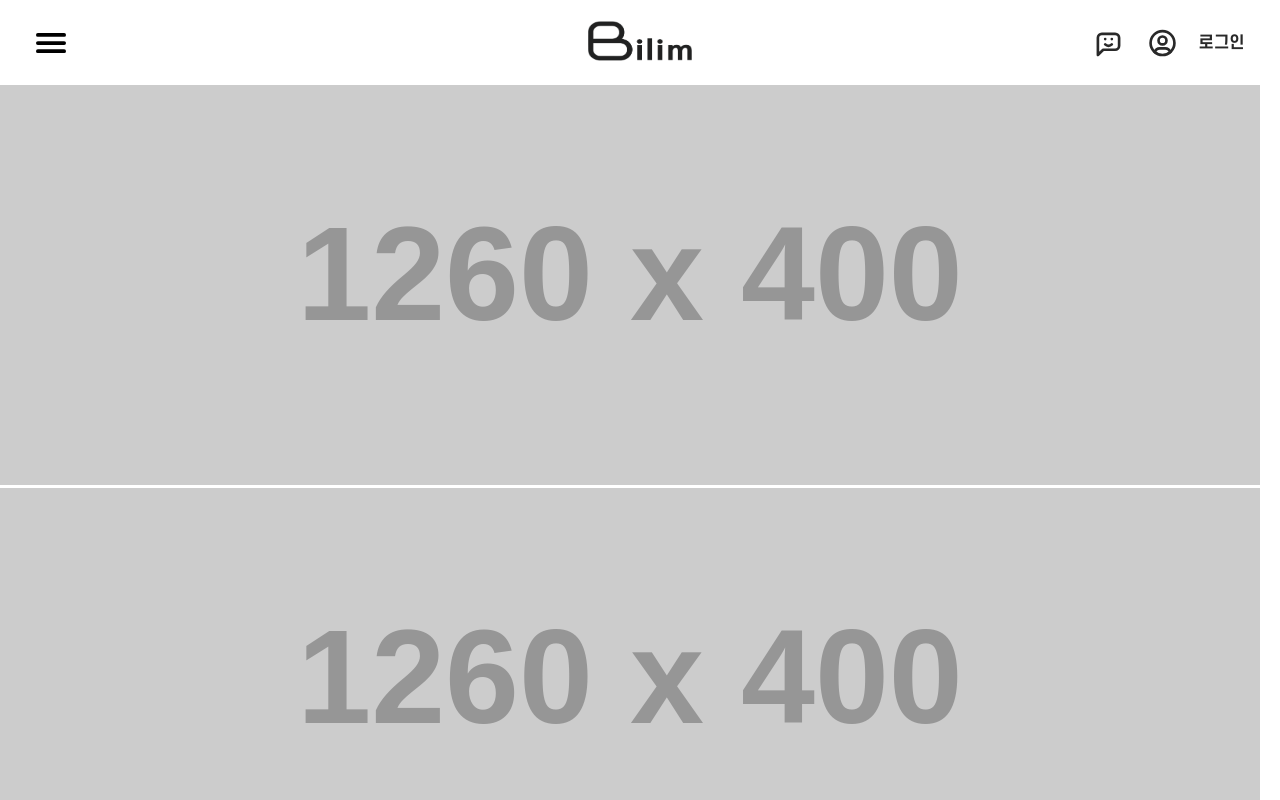
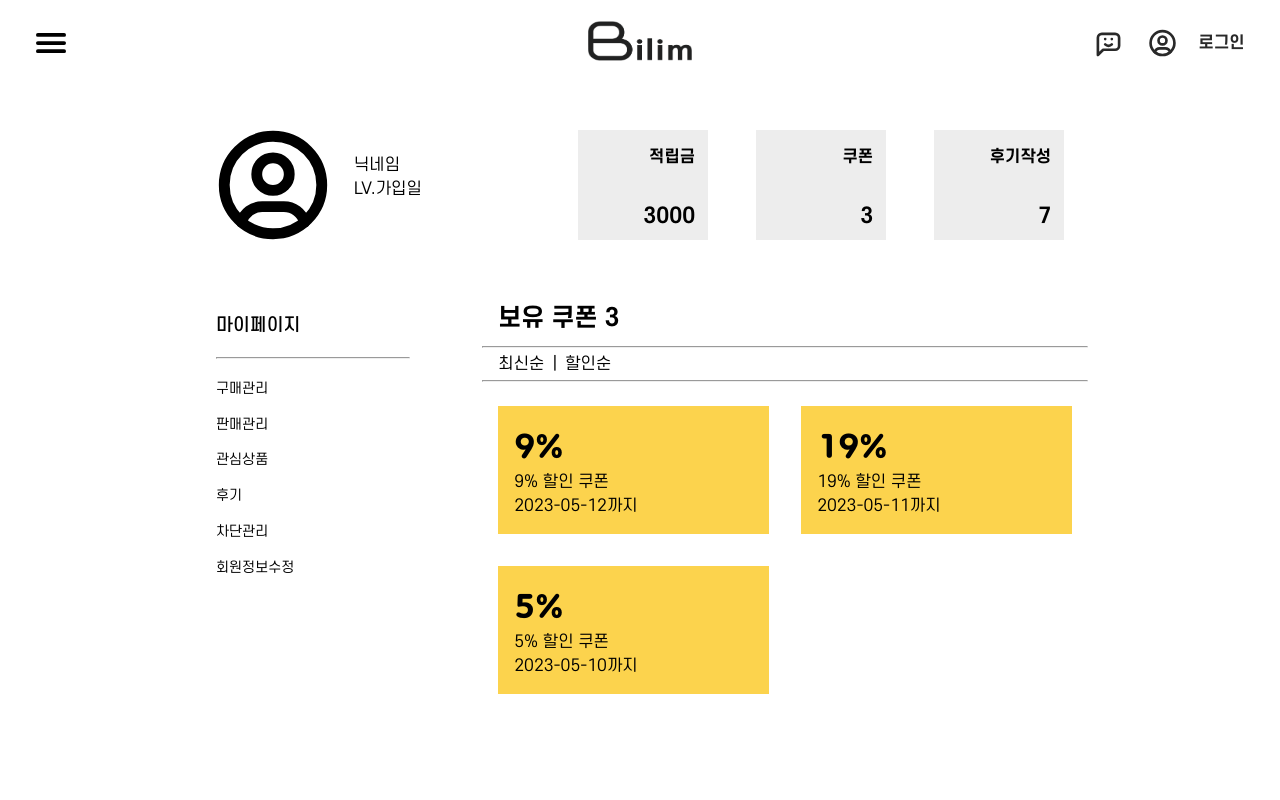
Before and after one commit to jh0neee/Billim-front, a React (Create React App) app: page /mypage/coupon in a window 1280 px wide. Before the commit this address led to /. Shown: the top 800 px of the page. Built offline with nearby package versions, Linux system fonts and the light colour scheme.

Commit message:
feat:Add Coupon component

```diff
--- a/src/App.js
+++ b/src/App.js
@@ -21,6 +21,7 @@ import Review from "./components/MyPage/Review.jsx";
 import BlockManagement from "./components/MyPage/BlockManagement.jsx";
 import EditMember from "./components/MyPage/EditMember.jsx";
 import NewProduct from "./pages/NewProduct.jsx";
+import MyPageCoupon from "./components/MyPage/MyPageCoupon.jsx";
 
 function App() {
   return (
@@ -52,6 +53,7 @@ function App() {
             <Route path='/mypage/review' element={<Review />} />
             <Route path='/mypage/block' element={<BlockManagement />} />
             <Route path='/mypage/member' element={<EditMember />} />
+            <Route path='/mypage/coupon' element={<MyPageCoupon />} />
           </Route>
           <Route path='*' element={<Navigate to='/' />} />
         </Routes>
--- /dev/null
+++ b/src/components/MyPage/MyPageCoupon.jsx
@@ -0,0 +1,76 @@
+import React, { useState } from "react";
+import styled from "styled-components";
+
+import { coupons } from "../../data";
+
+const CouponLayout = styled.div`
+  margin: 0.5rem 0;
+  display: grid;
+  grid-template-columns: 1fr 1fr;
+`;
+
+const CouponTab = styled.div`
+  margin-left: 0.5rem;
+  display: flex;
+
+  > p {
+    margin: 0 0.5rem;
+  }
+`;
+
+const CouponItemBox = styled.div`
+  margin: 1rem;
+  padding: 1rem;
+  display: flex;
+  flex-direction: column;
+  align-items: flex-start;
+  background-color: #fcd34d;
+  line-height: 1.5;
+
+  > * {
+    &:first-child {
+      font-family: TRoundWind;
+      font-size: 2rem;
+      font-weight: 700;
+    }
+  }
+`;
+
+const MyPageCoupon = () => {
+  const [sortedCoupons, setSortedCoupons] = useState(coupons);
+
+  let copyCoupons = [...sortedCoupons];
+
+  const newestHandler = () => {
+    setSortedCoupons(copyCoupons.sort((a, b) => b.discount - a.discount));
+  };
+
+  const byDiscountHandler = () => {
+    setSortedCoupons(
+      copyCoupons.sort((a, b) => new Date(a.date) - new Date(b.date))
+    );
+  };
+
+  return (
+    <>
+      <p>보유 쿠폰 {coupons.length}</p>
+      <hr />
+      <CouponTab>
+        <p onClick={newestHandler}>최신순</p>|
+        <p onClick={byDiscountHandler}>할인순</p>
+      </CouponTab>
+      <hr />
+      <CouponLayout>
+        {sortedCoupons.map((item) => (
+          <CouponItemBox key={item.id}>
+            <p>{item.discount}%</p>
+            <p>{item.item}</p>
+            <p>{item.date}까지</p>
+          </CouponItemBox>
+        ))}
+      </CouponLayout>
+    </>
+  );
+};
+
+export default MyPageCoupon;
--- a/src/components/MyPage/MyPageUser.jsx
+++ b/src/components/MyPage/MyPageUser.jsx
@@ -3,6 +3,7 @@ import styled from "styled-components";
 
 import { TbUserCircle } from "react-icons/tb";
 import { Link } from "react-router-dom";
+import { coupons, review } from "../../data";
 
 const UserBox = styled.div`
   display: flex;
@@ -75,11 +76,11 @@ const MyPageUser = () => {
         </UserItemBox>
         <UserItemBox>
           <p>쿠폰</p>
-          <p>3</p>
+          <Link to='/mypage/coupon'>{coupons.length}</Link>
         </UserItemBox>
         <UserItemBox>
           <p>후기작성</p>
-          <Link to='/mypage/review'>1</Link>
+          <Link to='/mypage/review'>{review.length}</Link>
         </UserItemBox>
       </div>
     </UserBox>
--- a/src/components/Product/PaymentConfirm.jsx
+++ b/src/components/Product/PaymentConfirm.jsx
@@ -2,6 +2,7 @@ import React from "react";
 import styled from "styled-components";
 
 import Button from "../../components/UI/Button";
+import { coupons } from "../../data";
 
 const ConfirmBox = styled.div`
   position: sticky;
@@ -78,17 +79,20 @@ const ParagraphBox = styled.div`
   }
 `;
 
-const PaymentConfirm = ({ items }) => {
+const PaymentConfirm = ({ items, selectedOpt, couponselectedOpt }) => {
+  const discountItem = coupons.find((item) => item.item === couponselectedOpt);
+
   const courierFee = 3000;
   const reserves = 4000;
-  const coupon = 0;
+  const discounted = Math.round(items.amount * (discountItem?.discount / 100));
   const days = 4;
   const total = (
     items.amount * days +
     courierFee -
-    coupon -
+    discounted -
     reserves
   ).toLocaleString("ko-KR");
+
 
   return (
     <ConfirmBox>
@@ -117,7 +121,7 @@ const PaymentConfirm = ({ items }) => {
         </ParagraphBox>
         <ParagraphBox>
           <p className='left'>쿠폰적용</p>
-          <p className='right'>- \ {coupon}</p>
+          <p className='right'>- \ {isNaN(discounted) ? 0 : discounted}</p>
         </ParagraphBox>
         <ParagraphBox>
           <p className='left'>적립금적용</p>
@@ -127,7 +131,7 @@ const PaymentConfirm = ({ items }) => {
       <hr />
       <ParagraphBox>
         <p className='left'>총 합계</p>
-        <p className='right'>\ {total}</p>
+        <p className='right'>\ {isNaN(total) ? 0 : total}</p>
       </ParagraphBox>
       <Button width='90%'>확인 및 결제</Button>
     </ConfirmBox>
--- a/src/components/Product/PaymentInformation.jsx
+++ b/src/components/Product/PaymentInformation.jsx
@@ -1,8 +1,9 @@
-import React, { useState } from "react";
+import React from "react";
 import styled, { css } from "styled-components";
 import Dropdown from "../../components/UI/DropDown";
 import Input from "../../components/UI/Input";
 import Button from "../../components/UI/Button";
+import { coupons } from "../../data";
 
 const PayInformation = styled.div`
   padding: 0.5rem;
@@ -74,16 +75,12 @@ const options = [
   { id: 2, item: "택배" },
 ];
 
-const coupon = [
-  { id: 1, item: "5% coupon" },
-  { id: 2, item: "10% coupon" },
-  { id: 3, item: "15% coupon" },
-  { id: 4, item: "20% coupon" },
-];
-
-const ProductInformation = () => {
-  const [selectedOpt, setSelectedOpt] = useState("");
-  const [couponselectedOpt, setCouponSelectedOpt] = useState("");
+const ProductInformation = ({
+  selectedOpt,
+  setSelectedOpt,
+  couponselectedOpt,
+  setCouponSelectedOpt,
+}) => {
 
   return (
     <PayInformation>
@@ -120,7 +117,7 @@ const ProductInformation = () => {
       <InformationBox>
         <PayTitle>쿠폰</PayTitle>
         <TradeDropDown
-          options={coupon}
+          options={coupons}
           selectedOpt={couponselectedOpt}
           setSelectedOpt={setCouponSelectedOpt}
         />
--- a/src/data.js
+++ b/src/data.js
@@ -238,3 +238,24 @@ export const salesProduct = [
     customer: '시금치',
   },
 ];
+
+export const coupons = [
+  {
+    id: 1,
+    item: '9% 할인 쿠폰',
+    discount: 9,
+    date: format(new Date(new Date().setDate(new Date().getDate() + 1)), "yyyy-MM-dd"),
+  },
+  {
+    id: 2,
+    item: '19% 할인 쿠폰',
+    discount: 19,
+    date: format(new Date(), "yyyy-MM-dd"),
+  },
+  {
+    id: 3,
+    item: '5% 할인 쿠폰',
+    discount: 5,
+    date: format(new Date(new Date().setDate(new Date().getDate() - 1)), "yyyy-MM-dd"),
+  },
+];
--- a/src/pages/Product/ProductPayment.jsx
+++ b/src/pages/Product/ProductPayment.jsx
@@ -1,4 +1,4 @@
-import React from "react";
+import React, { useState } from "react";
 import styled from "styled-components";
 import { useNavigate, useParams } from "react-router-dom";
 
@@ -34,7 +34,11 @@ const PaymentBox = styled.div`
 const ProductPayment = () => {
   const itemName = useParams().itemName;
   const loadedContents = productItems.find((item) => item.name === itemName);
+
   const navigate = useNavigate();
+
+  const [selectedOpt, setSelectedOpt] = useState("");
+  const [couponselectedOpt, setCouponSelectedOpt] = useState("");
 
   return (
     <PaymentLayout>
@@ -43,9 +47,18 @@ const ProductPayment = () => {
         확인 및 결제
       </PaymentTitle>
       <PaymentBox>
-        <PaymentInformation />
+        <PaymentInformation
+          selectedOpt={selectedOpt}
+          setSelectedOpt={setSelectedOpt}
+          couponselectedOpt={couponselectedOpt}
+          setCouponSelectedOpt={setCouponSelectedOpt}
+        />
         <div>
-          <PaymentConfirm items={loadedContents} />
+          <PaymentConfirm
+            items={loadedContents}
+            selectedOpt={selectedOpt}
+            couponselectedOpt={couponselectedOpt}
+          />
         </div>
       </PaymentBox>
     </PaymentLayout>
```
